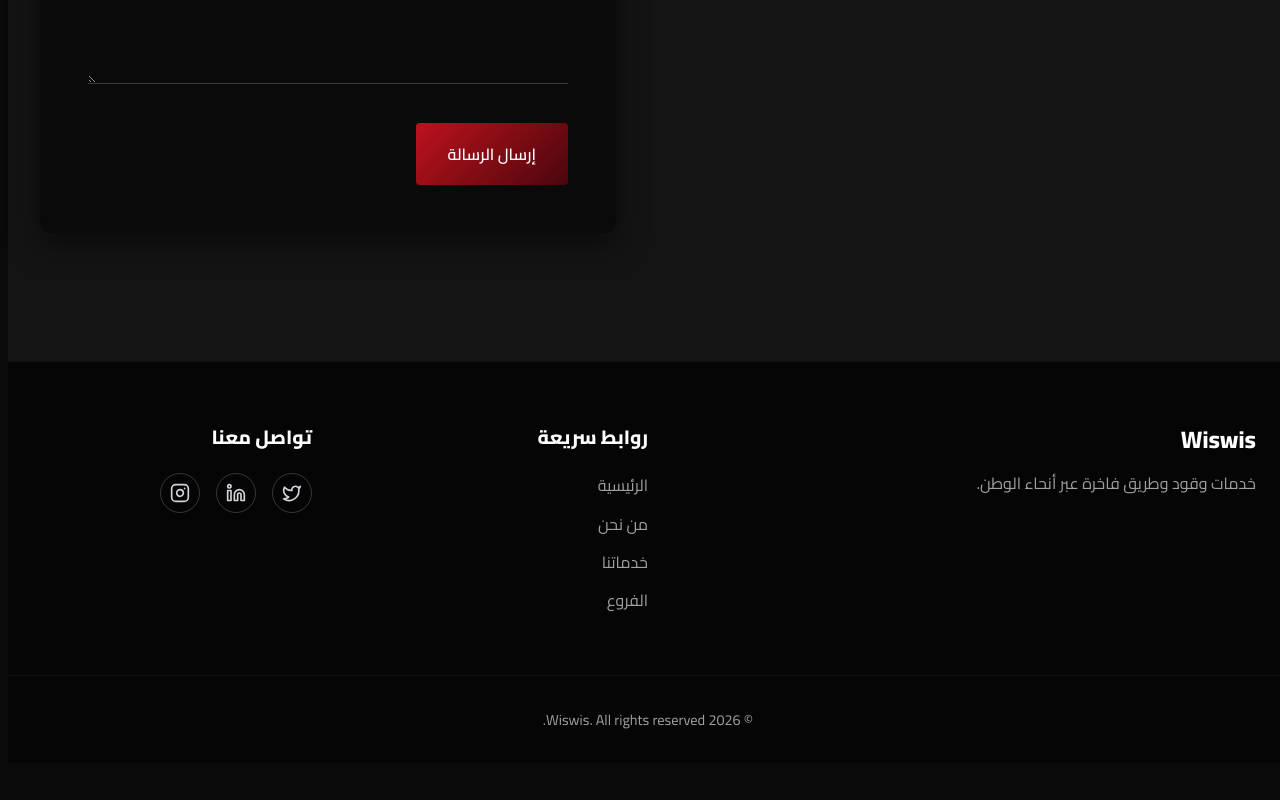
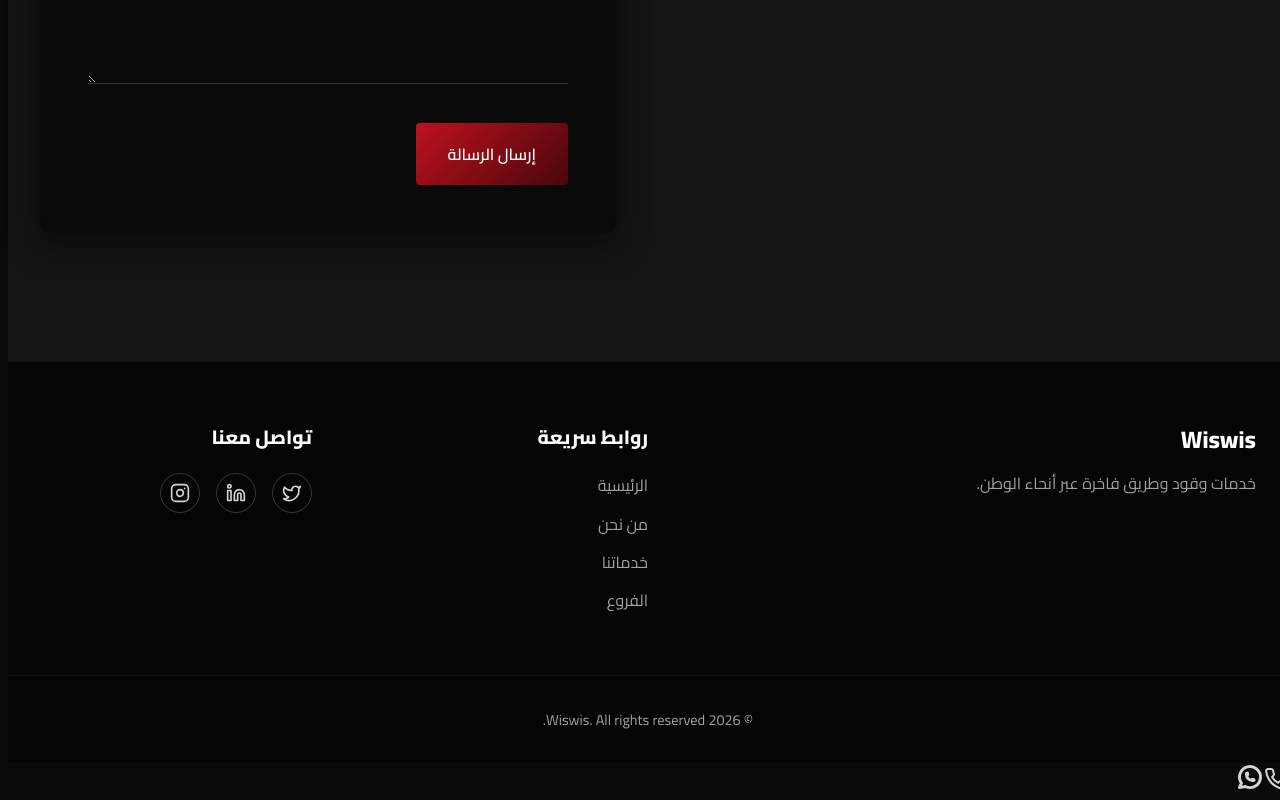
Before and after one commit to Mohisvst29/wiswis, a Next.js app: page / in a window 1280 px wide. Shown: the part 7059-7859 px from the top of the page. Before the commit the page ends 7822 px from the top, so only its background shows below. Built offline with nearby package versions, Linux system fonts and the light colour scheme; no server answers; the database is empty.

Commit message:
Force show floating actions

```diff
--- a/src/components/FloatingActions.tsx
+++ b/src/components/FloatingActions.tsx
@@ -12,22 +12,28 @@ export default function FloatingActions() {
         if (data.phone) {
           const firstPhone = data.phone.split(',')[0].trim();
           setPhone(firstPhone);
+        } else {
+          setPhone('0500000000');
         }
+      } else {
+        setWhatsapp('0500000000');
+        setPhone('0500000000');
       }
     });
   }, []);
 
-  if (!whatsapp && !phone) return null;
+  const waNumber = whatsapp || '0500000000';
+  const phNumber = phone || '0500000000';
 
   return (
-    <div className="fixed bottom-6 right-6 z-50 flex flex-col gap-3">
-      {phone && (
-        <a href={`tel:${phone}`} title="اتصال مباشر" className="w-14 h-14 bg-blue-600 rounded-full flex items-center justify-center text-white shadow-lg shadow-blue-600/30 hover:bg-blue-700 hover:scale-110 transition-all duration-300">
+    <div className="fixed bottom-6 right-6 z-[9999] flex flex-col gap-3">
+      {phNumber && (
+        <a href={`tel:${phNumber}`} title="اتصال مباشر" className="w-14 h-14 bg-blue-600 rounded-full flex items-center justify-center text-white shadow-lg shadow-blue-600/30 hover:bg-blue-700 hover:scale-110 transition-all duration-300">
           <svg width="24" height="24" viewBox="0 0 24 24" fill="none" stroke="currentColor" strokeWidth="2" strokeLinecap="round" strokeLinejoin="round"><path d="M22 16.92v3a2 2 0 0 1-2.18 2 19.79 19.79 0 0 1-8.63-3.07 19.5 19.5 0 0 1-6-6 19.79 19.79 0 0 1-3.07-8.67A2 2 0 0 1 4.11 2h3a2 2 0 0 1 2 1.72 12.84 12.84 0 0 0 .7 2.81 2 2 0 0 1-.45 2.11L8.09 9.91a16 16 0 0 0 6 6l1.27-1.27a2 2 0 0 1 2.11-.45 12.84 12.84 0 0 0 2.81.7A2 2 0 0 1 22 16.92z"></path></svg>
         </a>
       )}
-      {whatsapp && (
-        <a href={`https://wa.me/${whatsapp.replace(/\D/g, '')}`} title="مراسلة واتساب" target="_blank" rel="noopener noreferrer" className="w-14 h-14 bg-emerald-500 rounded-full flex items-center justify-center text-white shadow-lg shadow-emerald-500/30 hover:bg-emerald-600 hover:scale-110 transition-all duration-300">
+      {waNumber && (
+        <a href={`https://wa.me/${waNumber.replace(/\D/g, '')}`} title="مراسلة واتساب" target="_blank" rel="noopener noreferrer" className="w-14 h-14 bg-emerald-500 rounded-full flex items-center justify-center text-white shadow-lg shadow-emerald-500/30 hover:bg-emerald-600 hover:scale-110 transition-all duration-300">
           <svg width="28" height="28" viewBox="0 0 24 24" fill="none" stroke="currentColor" strokeWidth="2.5" strokeLinecap="round" strokeLinejoin="round"><path d="M3 21l1.65-3.8a9 9 0 1 1 3.4 2.9L3 21"></path><path d="M9 10a.5.5 0 0 0 1 0V9a.5.5 0 0 0-1 0v1a5 5 0 0 0 5 5h1a.5.5 0 0 0 0-1h-1a.5.5 0 0 0 0 1"></path></svg>
         </a>
       )}
```
